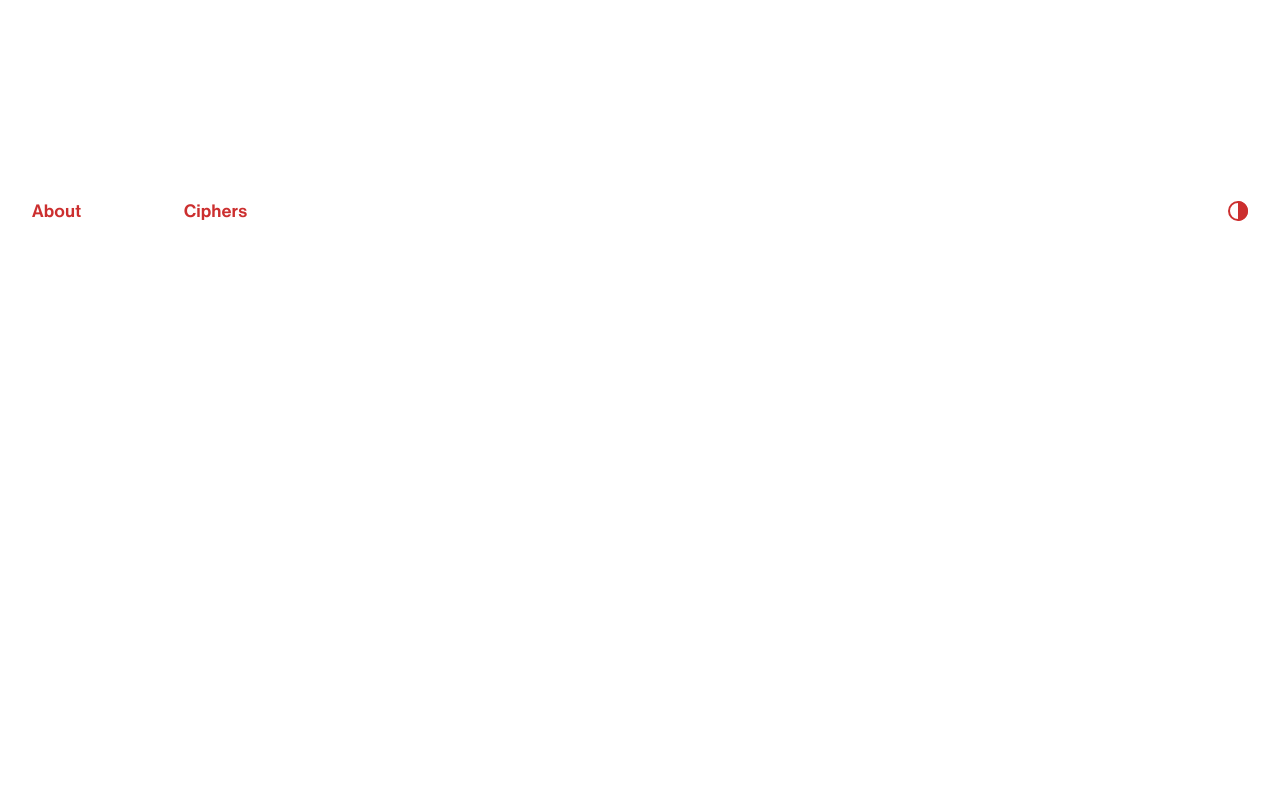
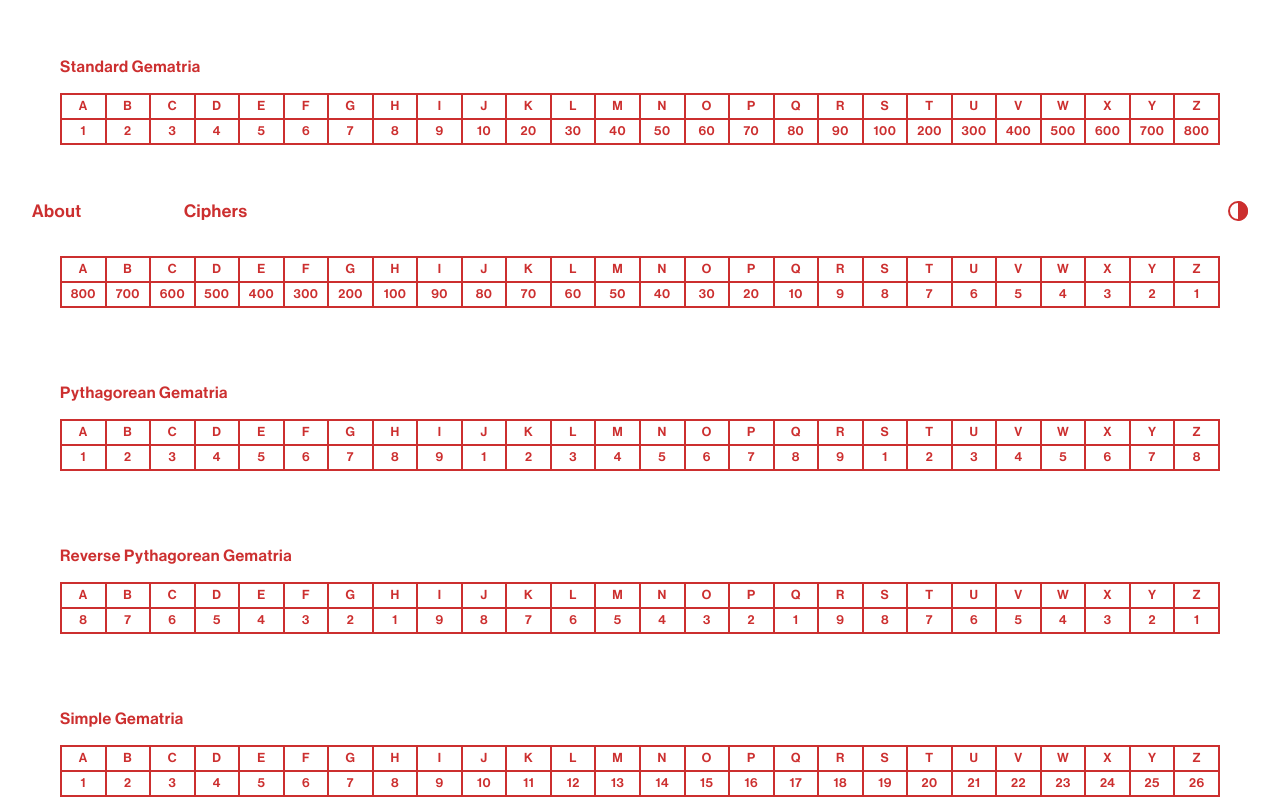
Before and after one commit to mattcong/gematria-calculator, a Next.js app: page /information/ciphers in a window 1280 px wide. Shown: the part 560-1360 px from the top of the page. Before the commit the page ends 800 px from the top, so only its background shows below. Built offline with nearby package versions, Linux system fonts and the light colour scheme.

Commit message:
cipher page

```diff
--- a/src/app/globals.css
+++ b/src/app/globals.css
@@ -326,6 +326,8 @@ a:focus {
   display: grid;
   grid-template-columns: repeat(26, 1fr);
   border: 1px solid;
+  font-size: 0.8rem;
+  min-width: fit-content;
 }
 
 @media (max-width: 720px) {
@@ -350,6 +352,7 @@ a:focus {
 @media (max-width: 720px) {
   .cipher-display-tile {
     padding: 4px 2px;
+    min-width: 20px;
   }
 }
 
--- a/src/app/information/ciphers/page.tsx
+++ b/src/app/information/ciphers/page.tsx
@@ -1,8 +1,39 @@
 import Link from "next/link"
 import { Tree } from "@/components/svg/Tree"
 import AppBar from "@/components/AppBar"
+import CipherDisplay from "@/components/CipherDisplay"
+import { ciphers } from "@/lib/ciphers"
 
 const Page = () => {
+  const letters = [
+    "A",
+    "B",
+    "C",
+    "D",
+    "E",
+    "F",
+    "G",
+    "H",
+    "I",
+    "J",
+    "K",
+    "L",
+    "M",
+    "N",
+    "O",
+    "P",
+    "Q",
+    "R",
+    "S",
+    "T",
+    "U",
+    "V",
+    "W",
+    "X",
+    "Y",
+    "Z",
+  ]
+
   return (
     <div className="container">
       <AppBar>
@@ -10,8 +41,37 @@ const Page = () => {
           Back
         </Link>
       </AppBar>
-      <div className="information-container" style={{ display: "flex", justifyContent: "center" }}>
-        <Tree />
+      <div
+        className="information-container"
+        style={{ flexDirection: "column", justifyContent: "center" }}
+      >
+        <div style={{ display: "flex", justifyContent: "center" }}>
+          <Tree />
+        </div>
+        <div>
+          <p>Standard Gematria</p>
+          <CipherDisplay letters={letters} cipher={ciphers["Standard Gematria"]} />
+        </div>
+        <div>
+          <p>Reverse Standard Gematria</p>
+          <CipherDisplay letters={letters} cipher={ciphers["Reverse Standard Gematria"]} />
+        </div>
+        <div>
+          <p>Pythagorean Gematria</p>
+          <CipherDisplay letters={letters} cipher={ciphers["Pythagorean Gematria"]} />
+        </div>
+        <div>
+          <p>Reverse Pythagorean Gematria</p>
+          <CipherDisplay letters={letters} cipher={ciphers["Reverse Pythagorean Gematria"]} />
+        </div>
+        <div>
+          <p>Simple Gematria</p>
+          <CipherDisplay letters={letters} cipher={ciphers["Simple Gematria"]} />
+        </div>
+        <div>
+          <p>Multiple 6 Gematria</p>
+          <CipherDisplay letters={letters} cipher={ciphers["Multiple 6 Gematria"]} />
+        </div>
       </div>
     </div>
   )
```
